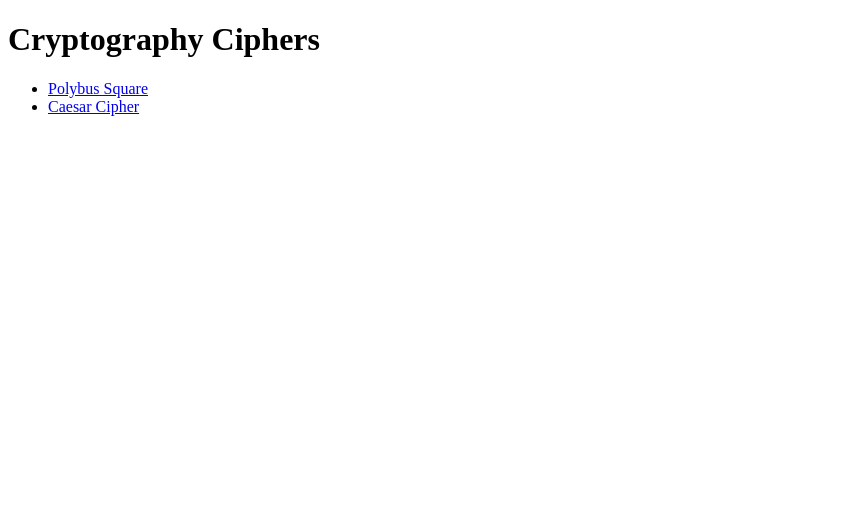
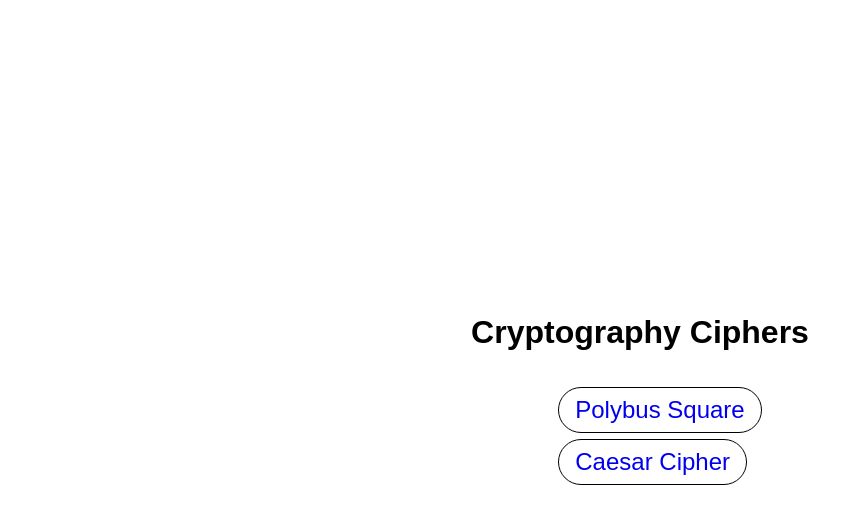
Before and after one commit to playolaizq/cryptographic-ciphers, a plain HTML site: page index.html in a window 1280 px wide. Shown: the whole page, without its empty margins (0-862 px from the left). Drawn offline with Linux system fonts and the light colour scheme.

Commit message:
style: home page

```diff
--- a/index.css
+++ b/index.css
@@ -0,0 +1,33 @@
+body {
+  margin: 0;
+  height: 100svh;
+  height: 100vh;
+  font-family: fantasy;
+}
+
+.root {
+  height: inherit;
+  display: flex;
+  flex-direction: column;
+  justify-content: center;
+  align-items: center;
+}
+
+.cipher-item {
+  display: block;
+  width: fit-content;
+  padding: 8px 16px;
+  outline: 1px solid black;
+  border-radius: 32px;
+  margin-bottom: 8px;
+  cursor: pointer;
+}
+
+.cipher-item:hover {
+  outline: 2px solid blue;
+}
+
+.cipher-link {
+  font-size: 24px;
+  text-decoration: auto;
+}
--- a/index.html
+++ b/index.html
@@ -4,16 +4,19 @@
     <meta charset="UTF-8" />
     <meta name="viewport" content="width=device-width, initial-scale=1.0" />
     <title>Cryptography Ciphers</title>
+    <link rel="stylesheet" href="./index.css">
   </head>
   <body>
-    <h1>Cryptography Ciphers</h1>
-    <ul>
-      <li>
-        <a href="./polybius-square/polybius-square.html">Polybus Square</a>
-      </li>
-      <li>
-        <a href="./caesar-cipher/caesar-cipher.html">Caesar Cipher</a>
-      </li>
-    </ul>
+    <main class="root">
+      <h1>Cryptography Ciphers</h1>
+      <ul>
+        <li class="cipher-item">
+          <a class="cipher-link" href="./polybius-square/polybius-square.html">Polybus Square</a>
+        </li>
+        <li class="cipher-item">
+          <a class="cipher-link" href="./caesar-cipher/caesar-cipher.html">Caesar Cipher</a>
+        </li>
+      </ul>
+    </main>
   </body>
 </html>
```
